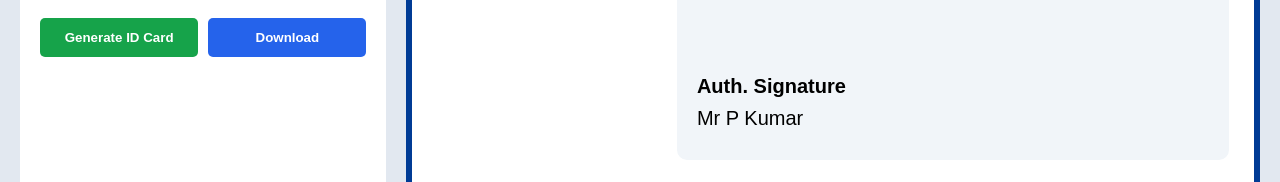
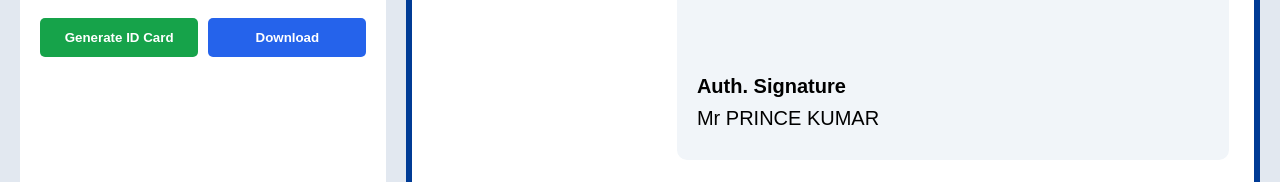
Before and after one commit to prince93047/github-id-card-generator, a plain HTML site: page index.html in a window 1280 px wide. Shown: the part 925-1107 px from the top of the page. Drawn offline with Linux system fonts and the light colour scheme.

Commit message:
Update index.html

```diff
--- a/index.html
+++ b/index.html
@@ -85,7 +85,7 @@
                     <p><b>Valid Upto :</b> <span id="pvalid"></span></p>
 
                     <br><br>
-                    <p><b>Auth. Signature</b><br>Mr P Kumar</p>
+                    <p><b>Auth. Signature</b><br>Mr PRINCE KUMAR</p>
                 </div>
             </div>
 
```
